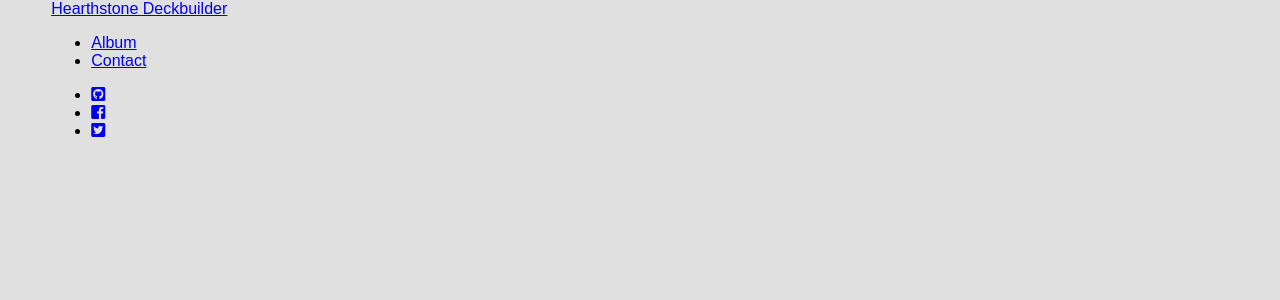
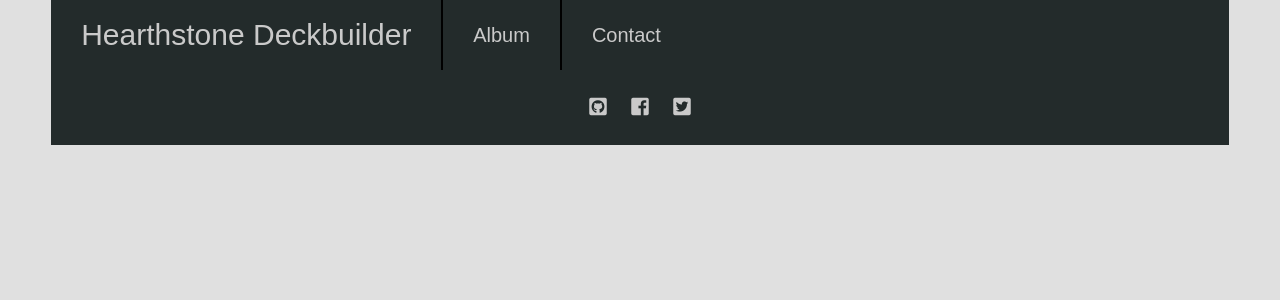
Before and after one commit to konichiwas/hearthstone-deck-builder, a Django app: template builder/templates/builder/base.html in a window 1280 px wide. Shown: the top 300 px of the page. Run offline with Django 3.2, Linux system fonts and the light colour scheme; the template is opened without the code that fills it, so the values that code supplies are empty; some libraries are stand-ins or nearby versions.

Commit message:
updated index, added slideshow news html and less

```diff
--- a/builder/static/builder/main.css
+++ b/builder/static/builder/main.css
@@ -208,3 +208,65 @@ body {
   content: "";
   clear: both;
 }
+header {
+  position: relative;
+  overflow: hidden;
+  background-color: #232b2b;
+}
+header .home-link {
+  display: inline-block;
+  padding: 20px 30px;
+  line-height: 1;
+  font-family: 'Hind', sans-serif;
+  font-size: 30px;
+  color: #cacaca;
+  text-decoration: none;
+}
+header ul {
+  padding: 0;
+  margin: 0;
+  list-style: none;
+  position: absolute;
+  top: 50%;
+  left: 390px;
+  transform: translateY(-50%);
+}
+header ul::after {
+  display: table;
+  content: "";
+  clear: both;
+}
+header ul a {
+  display: block;
+  border-left: 2px solid black;
+  padding: 26px 30px;
+  color: #cacaca;
+  font-size: 20px;
+  text-decoration: none;
+}
+header li {
+  display: block;
+  float: left;
+}
+footer {
+  background-color: #232b2b;
+}
+footer ul {
+  padding: 0;
+  margin: 0;
+  list-style: none;
+  padding: 26px 0;
+  text-align: center;
+}
+footer ul a {
+  display: block;
+  color: #cacaca;
+  font-size: 20px;
+  text-decoration: none;
+}
+footer li {
+  display: inline-block;
+}
+footer li + li {
+  margin-left: 20px;
+}
--- /dev/null
+++ b/builder/static/src/index.less
@@ -0,0 +1,20 @@
+.index {
+	.clearfix;
+
+	.slideshow {
+		.clearfix;
+		float: left;
+		width: 75%;
+		margin: 50px 0;
+		padding: 0;
+
+	}
+
+	.news {
+		float: left;
+		width: 24%;
+		height: 570px;
+		margin: 50px 5px;
+		overflow: scroll;
+	}
+}
--- a/builder/static/src/main.less
+++ b/builder/static/src/main.less
@@ -3,3 +3,6 @@
 @import 'definitions';
 @import 'header';
 @import 'footer';
+@import 'index';
+@import 'news';
+@import 'slideshow';
--- /dev/null
+++ b/builder/static/src/news.less
@@ -0,0 +1,15 @@
+.news {
+	background-color: white;
+
+	h3 {
+		text-align: center;
+	}
+
+	ul {
+		.reset-list;
+
+		li {
+			margin-top: 10px;
+		}
+	}
+}
--- /dev/null
+++ b/builder/static/src/slideshow.less
@@ -0,0 +1,23 @@
+.slideshow {
+	background-color: @gray-dark;
+
+	.expansion {
+		float: left;
+		width: 75%;
+		margin-top: 25px;
+		margin-bottom: 100px;
+
+		img {
+			width: 100%;
+		}
+	}
+
+	.card {
+		float: left;
+		width: 25%;
+
+		img {
+			width: 100%;
+		}
+	}
+}
```
Also changed, not shown: builder/templates/builder/includes/news.html (added, +8 -0 lines), builder/templates/builder/includes/slideshow.html (added, +16 -0 lines), builder/templates/builder/index.html (+9 -1 lines).
